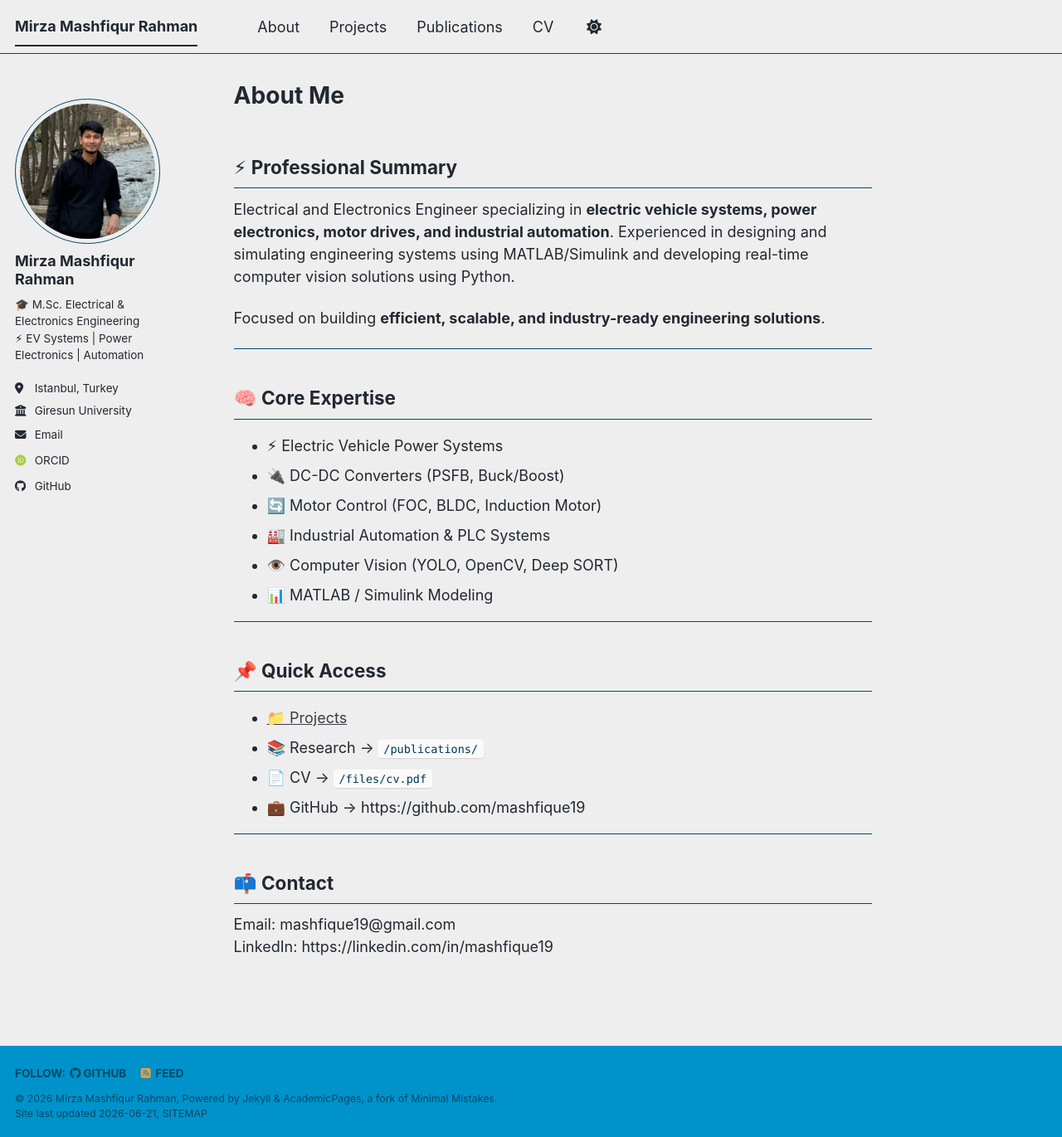
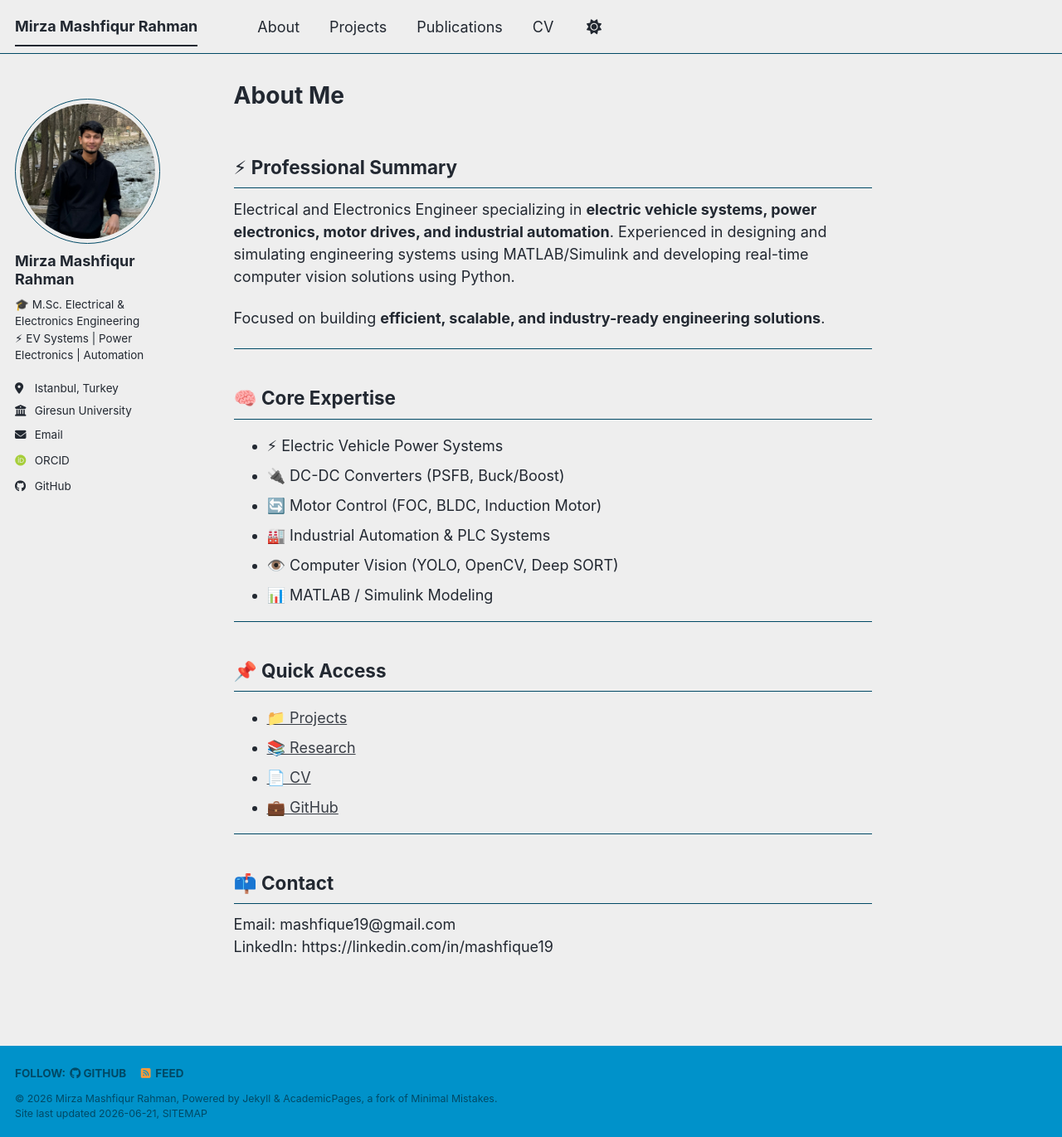
Before and after one commit to mashfique19/mashfique19.github.io, a Jekyll site: the page built from _pages/about.md, in a window 1280 px wide and 1371 px high. Shown: the whole window at 83% size. Built offline with Jekyll 4.4.1, drawn with Linux system fonts in a browser that asks for light colours; some web fonts are replaced; a script bundle is joined from its source files by our own code; library files that are not in the unit come from our copies.

Commit message:
Update about.md

```diff
--- a/_pages/about.md
+++ b/_pages/about.md
@@ -29,10 +29,10 @@ Focused on building **efficient, scalable, and industry-ready engineering soluti
 
 ## 📌 Quick Access
 
-* [📁 Projects](`/portfolio/`)
-* 📚 Research → `/publications/`
-* 📄 CV → `/files/cv.pdf`
-* 💼 GitHub → https://github.com/mashfique19
+* [📁 Projects](portfoli)
+* [📚 Research](publications)
+* [📄 CV](files/cv.pdf)
+* [💼 GitHub](https://github.com/mashfique19)
 
 ---
 
```
